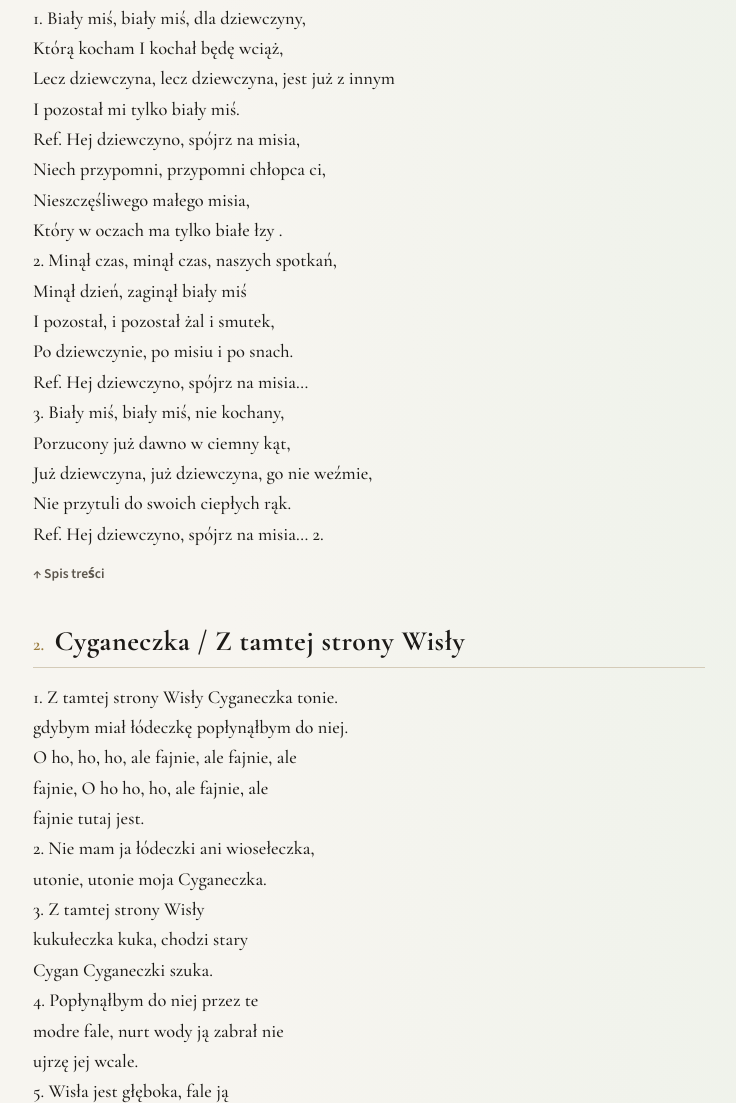
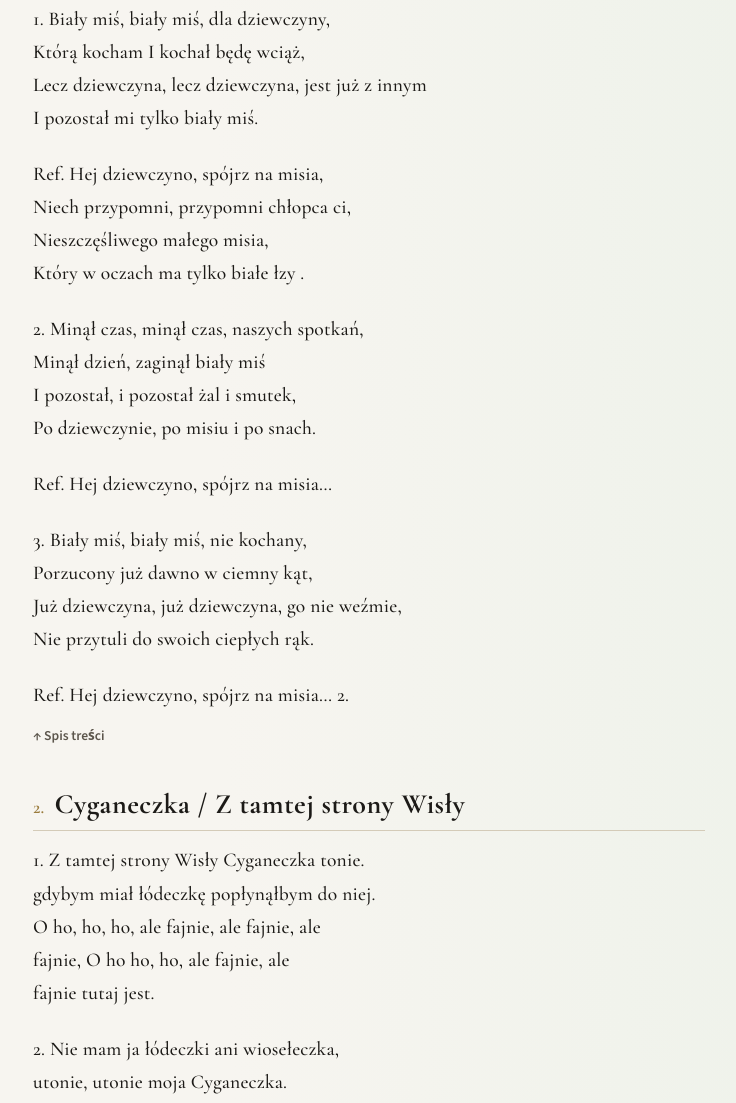
Before and after one commit to KamilTokarz110/songbook, a website: page index.html in a window 1280 px wide. Shown: the part 2186-3289 px from the top of the page, without its empty margins (271-1007 px from the left). Drawn offline with nearby package versions, Linux system fonts and the light colour scheme.

Commit message:
Improve song lyrics readability with verse spacing.

```diff
--- a/app.js
+++ b/app.js
@@ -21,6 +21,30 @@ function escapeHtml(str) {
     .replace(/"/g, "&quot;");
 }
 
+/** Split lyrics into verse blocks (1. / 2. / Ref. …) for readable spacing */
+function formatLyrics(lyrics) {
+  const lines = lyrics.split("\n");
+  const blocks = [];
+  let buf = [];
+
+  const isVerseStart = (line) =>
+    /^(?:\d{1,2}\.|Ref\.|Refren)/i.test(line.trim());
+
+  for (const line of lines) {
+    if (buf.length && isVerseStart(line)) {
+      blocks.push(buf.join("\n"));
+      buf = [line];
+    } else {
+      buf.push(line);
+    }
+  }
+  if (buf.length) blocks.push(buf.join("\n"));
+
+  return blocks
+    .map((block) => `<p class="song__verse">${escapeHtml(block)}</p>`)
+    .join("");
+}
+
 function render(songs) {
   tocList.innerHTML = songs
     .map(
@@ -42,7 +66,7 @@ function render(songs) {
           <span class="song__num">${s.num}.</span>
           <h2 class="song__title">${escapeHtml(s.title)}</h2>
         </header>
-        <pre class="song__lyrics">${escapeHtml(s.lyrics)}</pre>
+        <div class="song__lyrics">${formatLyrics(s.lyrics)}</div>
         <a class="song__back" href="#spis">↑ Spis treści</a>
       </article>`
     )
--- a/styles.css
+++ b/styles.css
@@ -276,11 +276,20 @@ main {
 
 .song__lyrics {
   margin: 0;
-  white-space: pre-wrap;
-  font-size: clamp(1.05rem, 2.8vw, 1.15rem);
-  line-height: 1.65;
+  font-size: clamp(1.1rem, 3vw, 1.22rem);
+  line-height: 1.7;
   font-family: var(--serif);
   font-weight: 500;
+}
+
+.song__verse {
+  margin: 0 0 1.15em;
+  white-space: pre-wrap;
+  letter-spacing: 0.01em;
+}
+
+.song__verse:last-child {
+  margin-bottom: 0;
 }
 
 .song__back {
```
